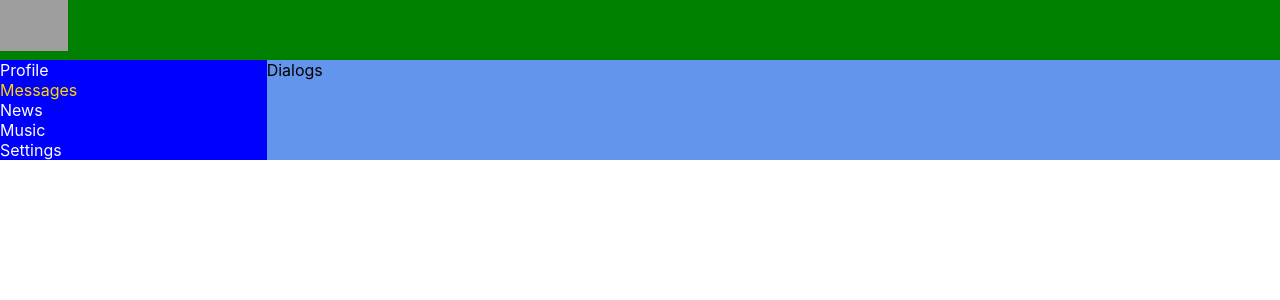
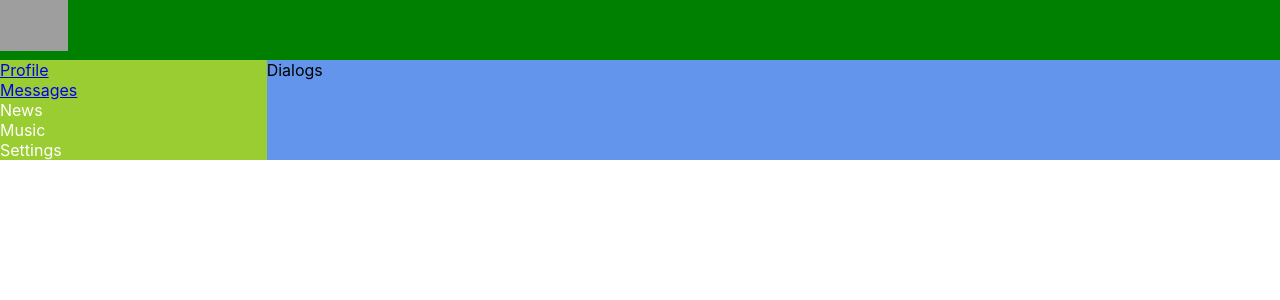
Before and after one commit to nikitastas/social-network-ts, a React (Create React App) app: page / in a window 1280 px wide. Shown: the top 300 px of the page. Built offline with nearby package versions, Linux system fonts and the light colour scheme; grey boxes are pictures that could not be loaded.

Commit message:
add react-router-dom package and typing

```diff
--- a/package.json
+++ b/package.json
@@ -10,8 +10,10 @@
     "@types/node": "^16.7.13",
     "@types/react": "^18.0.0",
     "@types/react-dom": "^18.0.0",
+    "@types/react-router-dom": "^5.3.3",
     "react": "^18.3.1",
     "react-dom": "^18.3.1",
+    "react-router-dom": "^6.23.1",
     "react-scripts": "5.0.1",
     "typescript": "^4.4.2",
     "web-vitals": "^2.1.0"
--- a/src/App.tsx
+++ b/src/App.tsx
@@ -4,17 +4,26 @@
 import {Navbar} from './components/Navbar/Navbar';
 import {Profile} from './components/Profile/Profile';
 import {Dialogs} from './components/Dialogs/Dialogs';
+import {BrowserRouter, Route, Routes} from 'react-router-dom';
 
 function App() {
     return (
+        <BrowserRouter>
             <div className="app-wrapper">
                 <Header/>
                 <Navbar/>
                 <div className={'app-wrapper-content'}>
+                    <Routes>
+                        <Route path='/profile' element={<Profile/>}/>
+                        <Route path='/messages' element={<Dialogs/>}/>
+                    </Routes>
                     <Dialogs/>
                     {/*<Profile/>*/}
                 </div>
             </div>
+        </BrowserRouter>
+
+
     );
 }
 
--- a/src/components/Navbar/Navbar.module.css
+++ b/src/components/Navbar/Navbar.module.css
@@ -1,6 +1,6 @@
 .nav {
     grid-area: n;
-    background-color: blue;
+    background-color: yellowgreen;
 }
 
 .item {
--- a/src/components/Navbar/Navbar.tsx
+++ b/src/components/Navbar/Navbar.tsx
@@ -5,10 +5,10 @@
     return (
         <nav className={s.nav}>
             <div className={s.item}>
-                <a>Profile</a>
+                <a href={'/profile'}>Profile</a>
             </div>
             <div className={`${s.item} ${s.active}`}>
-                <a>Messages</a>
+                <a href={'/dialogs'}>Messages</a>
             </div>
             <div className={s.item}>
                 <a>News</a>
```
Also changed, not shown: 1 other file (tests, documents, lock files or other folders). Lines whose indentation alone changed are shown as unchanged.
